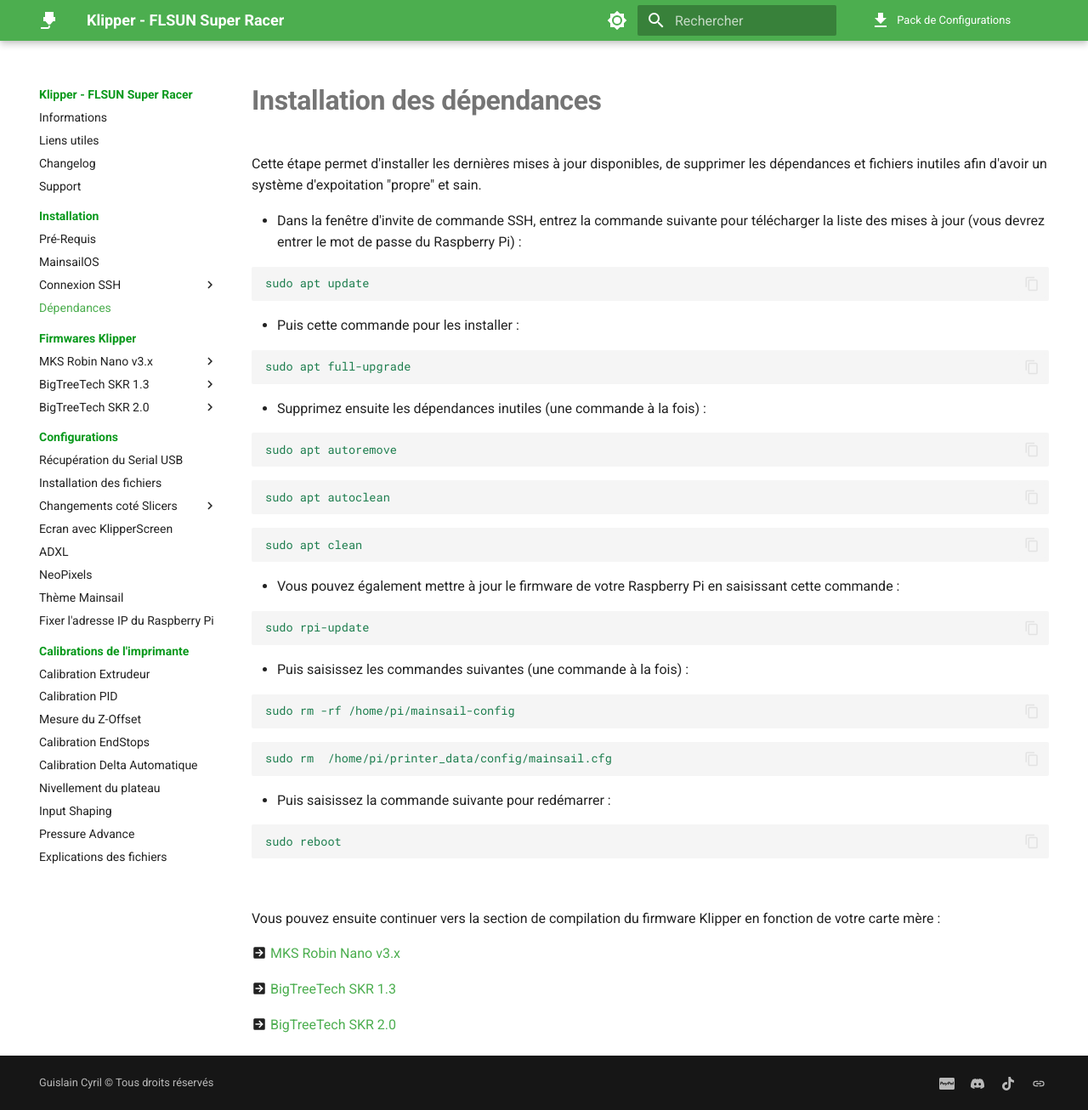
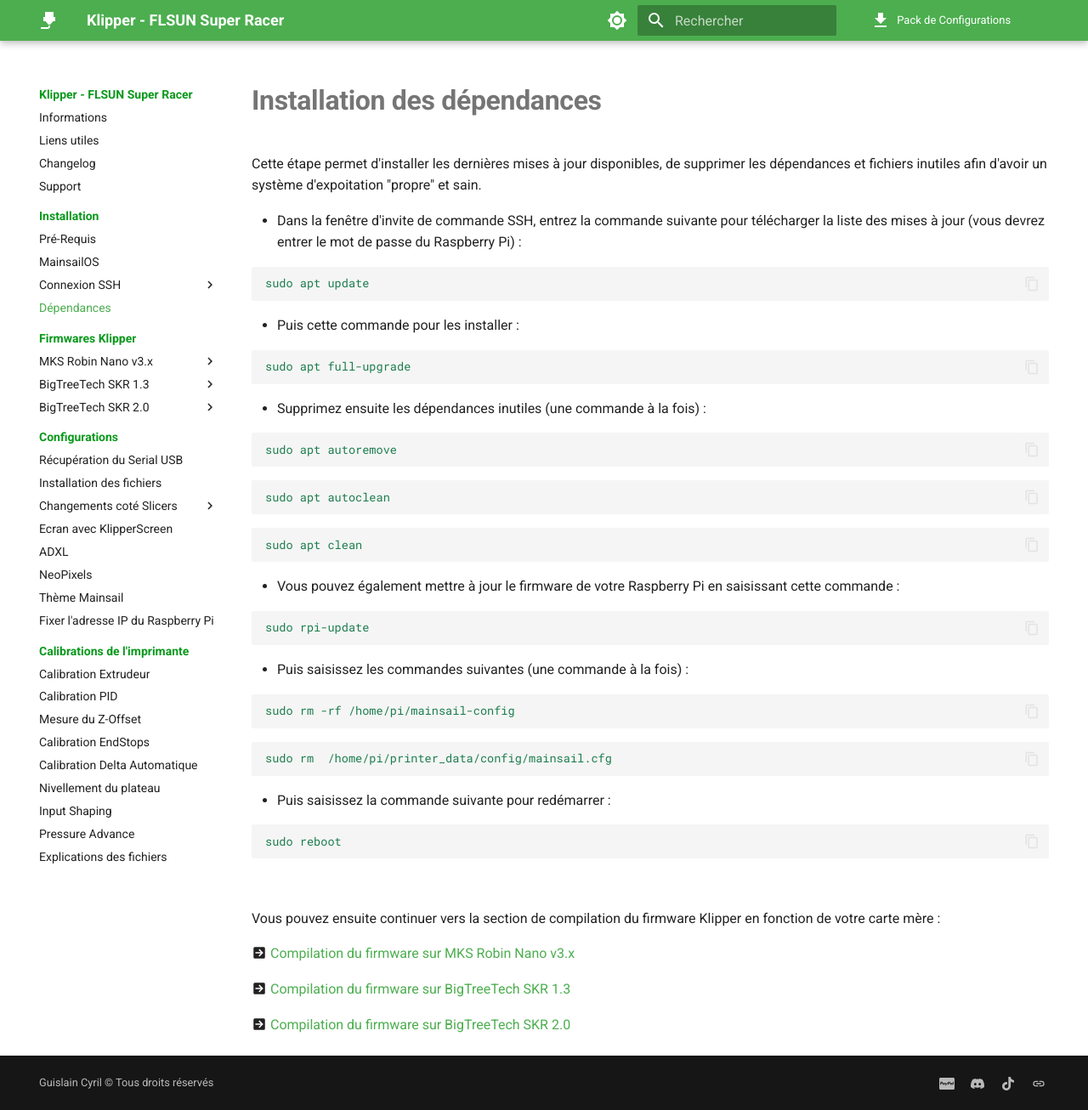
Before and after one commit to Guilouz/test, an MkDocs documentation site: the page built from docs/installation/dependances.md, in a window 1280 px wide and 1306 px high. Shown: the whole window at 85% size. Built offline with MkDocs 1.6.1 and Material for MkDocs 9.7.7, drawn with Linux system fonts in a browser that asks for light colours; comment, search, counter and statistics services are not loaded.

Commit message:
Update dependances.md

```diff
--- a/docs/installation/dependances.md
+++ b/docs/installation/dependances.md
@@ -57,8 +57,8 @@
 
 Vous pouvez ensuite continuer vers la section de compilation du firmware Klipper en fonction de votre carte mère :
 
-:material-arrow-right-box: [MKS Robin Nano v3.x](../firmwares/compilation-mks-robin-nano.md)
+:material-arrow-right-box: [Compilation du firmware sur MKS Robin Nano v3.x](../firmwares/compilation-mks-robin-nano.md)
 
-:material-arrow-right-box: [BigTreeTech SKR 1.3](../firmwares/compilation-btt-skr1.3.md)
+:material-arrow-right-box: [Compilation du firmware sur BigTreeTech SKR 1.3](../firmwares/compilation-btt-skr1.3.md)
 
-:material-arrow-right-box: [BigTreeTech SKR 2.0](../firmwares/compilation-btt-skr2.0.md)
+:material-arrow-right-box: [Compilation du firmware sur BigTreeTech SKR 2.0](../firmwares/compilation-btt-skr2.0.md)
```
